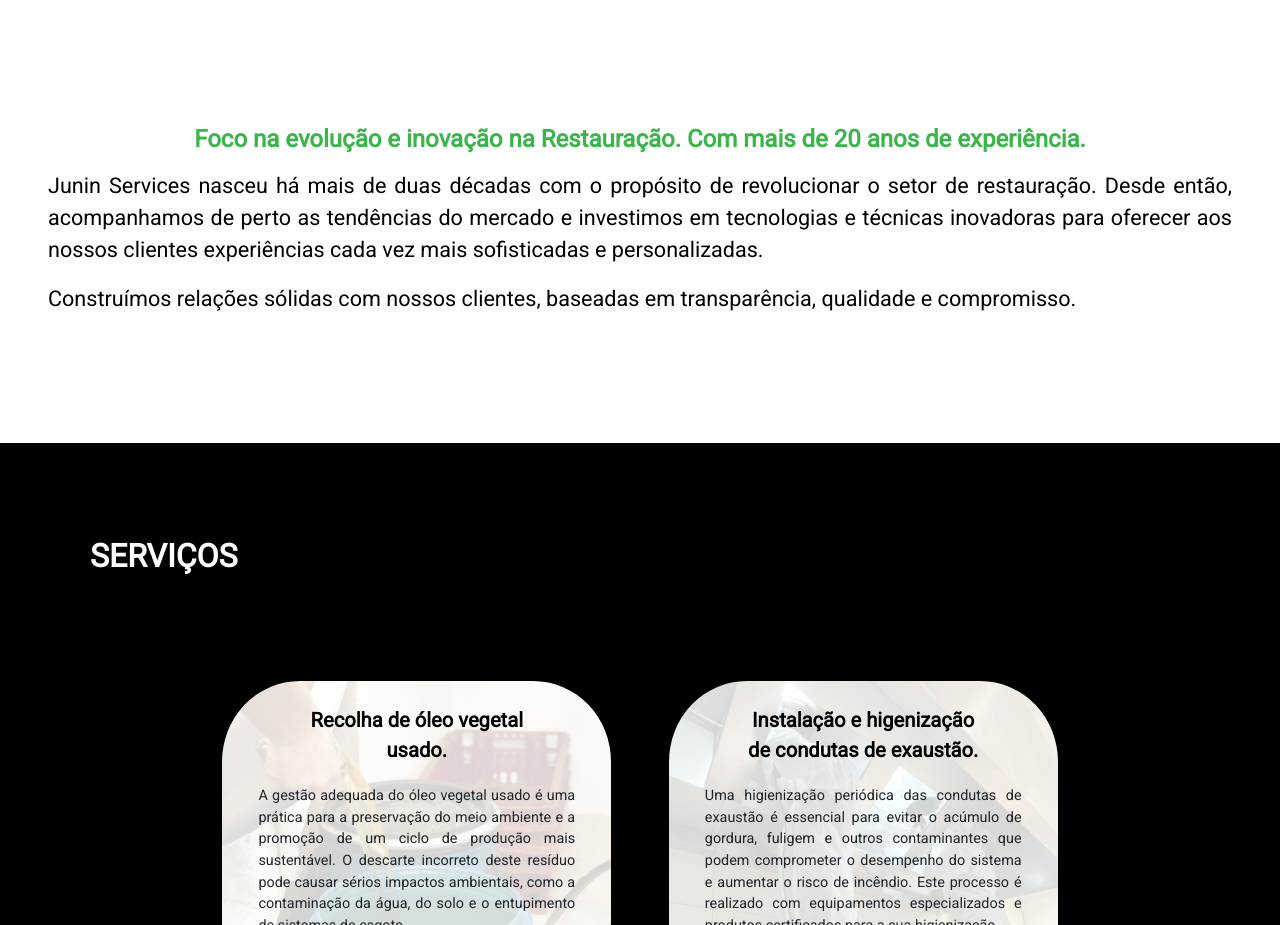
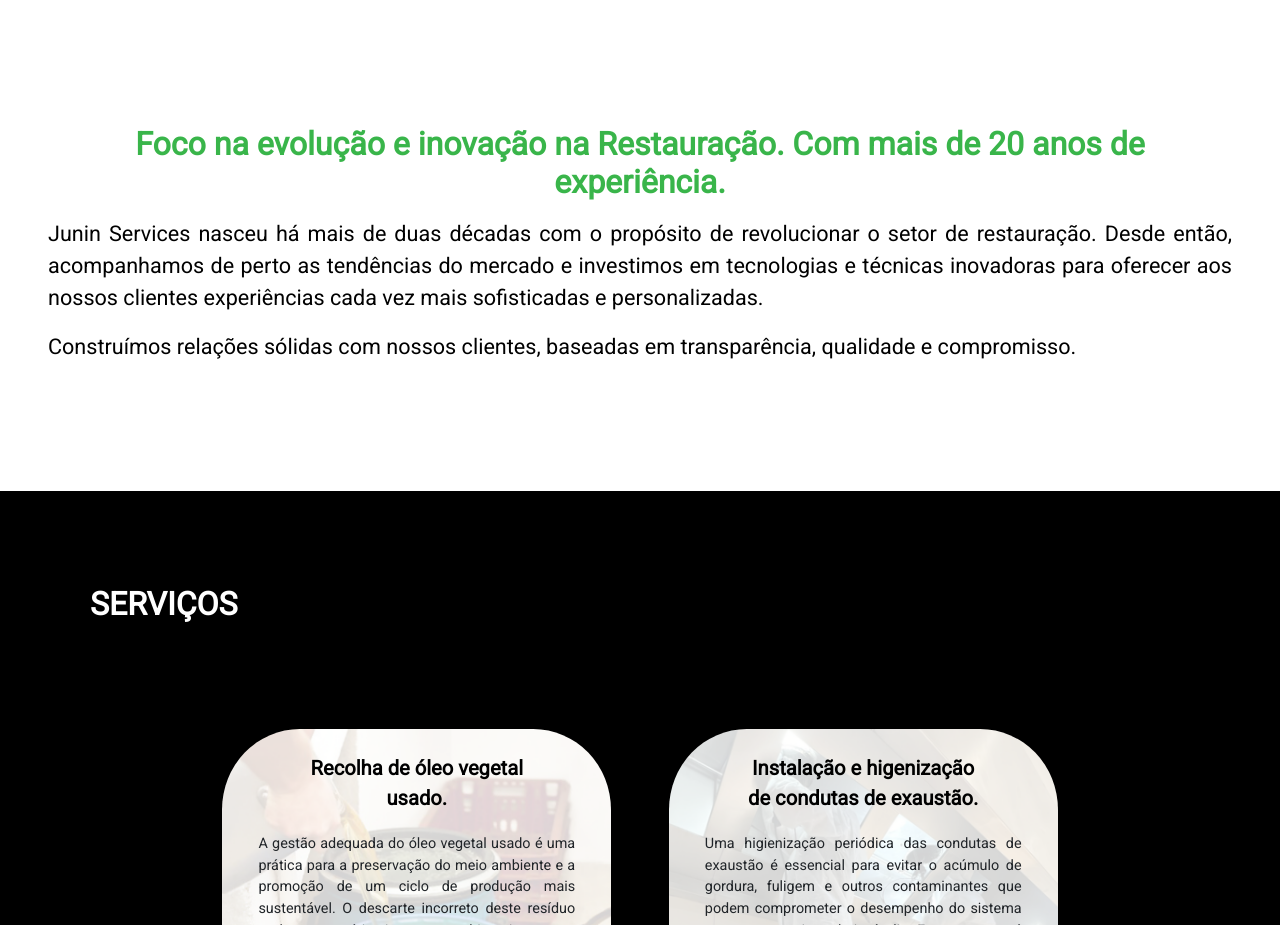
Before and after one commit to juninservices/juninservices.github.io, a plain HTML site: page index.html in a window 1280 px wide. Shown: the part 840-1765 px from the top of the page. Drawn offline with nearby package versions, Linux system fonts and the light colour scheme.

Commit message:
fix title section 2

```diff
--- a/index.html
+++ b/index.html
@@ -77,7 +77,7 @@
                     <div style="margin-top: 8rem;"></div>
                     <p class="color-accent" style="text-transform: uppercase;">
                         <strong>
-                            <h4 class="color-accent">Foco na evolução e inovação na Restauração. Com mais de 20 anos de experiência.</h4>
+                            <h2 class="color-accent">Foco na evolução e inovação na Restauração. Com mais de 20 anos de experiência.</h2>
                         </strong>
                     </p>
                     <p>
```
